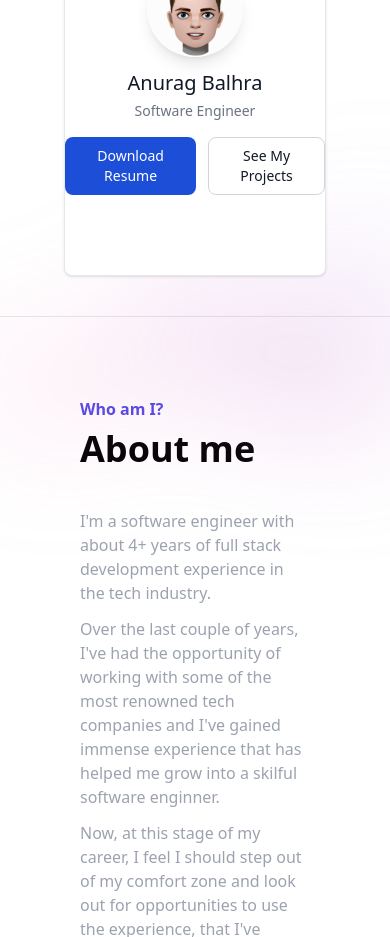
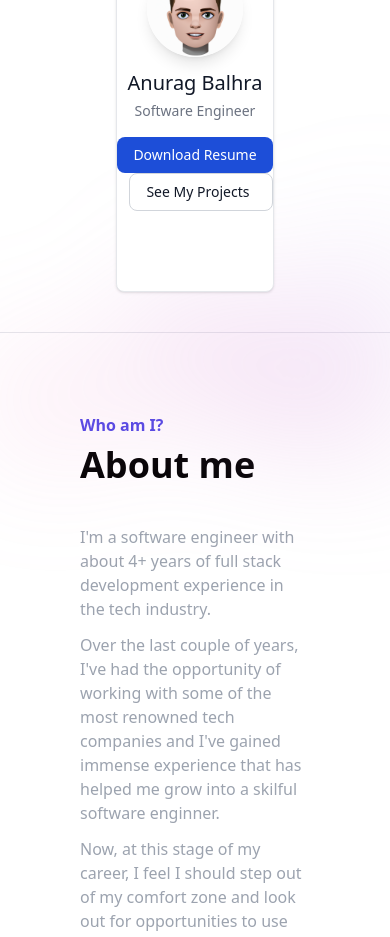
Before and after one commit to AnuragBalhra/anuragbalhra, a React (Vite) app: page / in a window 390 px wide. Shown: the part 840-1777 px from the top of the page. Built offline with nearby package versions, Linux system fonts and the light colour scheme.

Commit message:
Update hero.jsx

```diff
--- a/src/pages/home/hero.jsx
+++ b/src/pages/home/hero.jsx
@@ -57,7 +57,7 @@ export default function HeroHome() {
                             <img class="w-24 h-24 mb-3 rounded-full shadow-lg" src={avatar_image} alt="Bonnie image"/>
                             <h5 class="mb-1 text-xl font-medium text-gray-900 dark:text-white">Anurag Balhra</h5>
                             <span class="text-sm text-gray-500 dark:text-gray-400">Software Engineer</span>
-                            <div class="flex mt-4 space-x-3 md:mt-6">
+                            <div class="flex flex-col md:flex-row mt-4 space-x-3 md:mt-6">
                                 <a
                                     href={resume_pdf}
                                     class="inline-flex items-center px-4 py-2 text-sm font-medium text-center text-white bg-blue-700 rounded-lg hover:bg-blue-800 focus:ring-4 focus:outline-none focus:ring-blue-300 dark:bg-blue-600 dark:hover:bg-blue-700 dark:focus:ring-blue-800"
```
